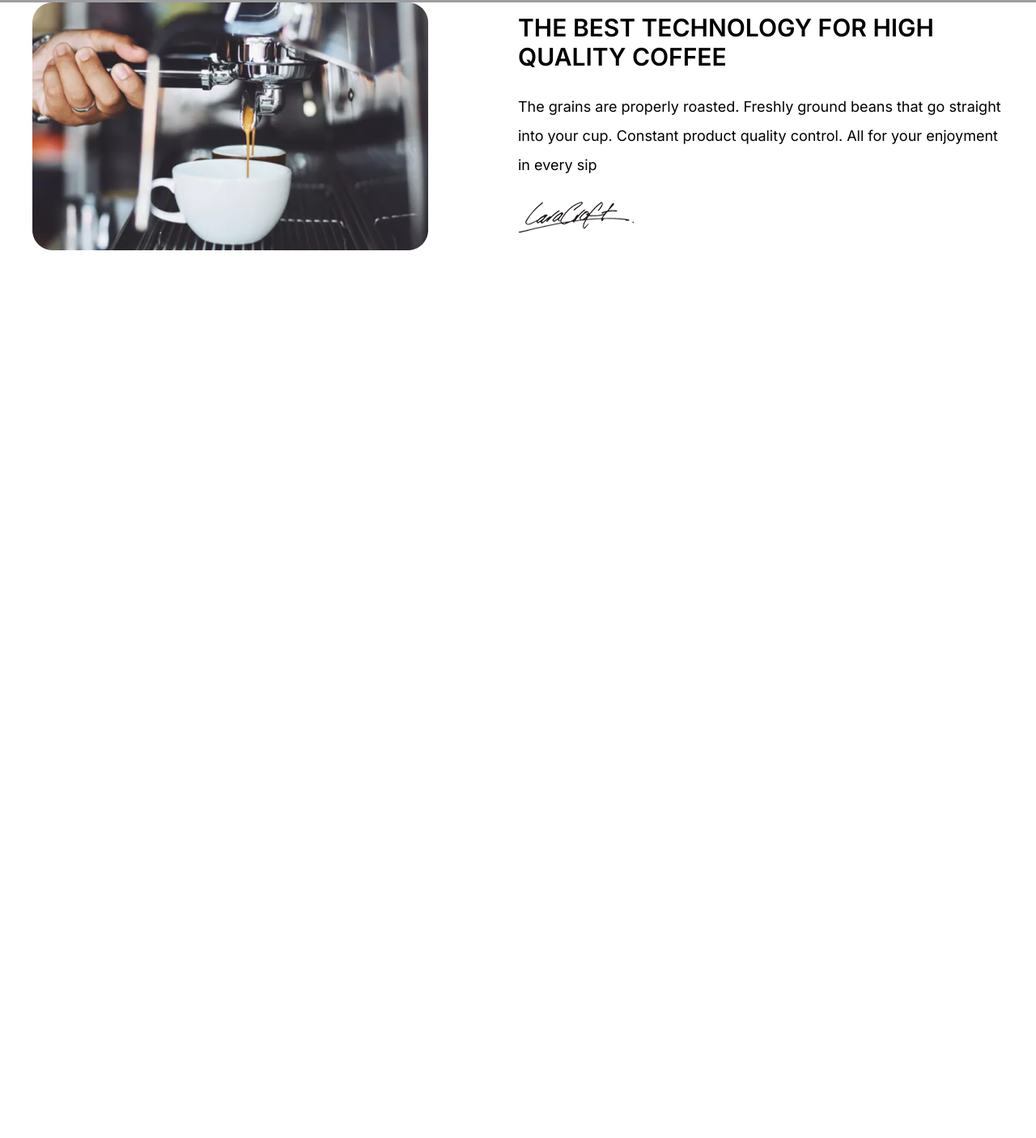
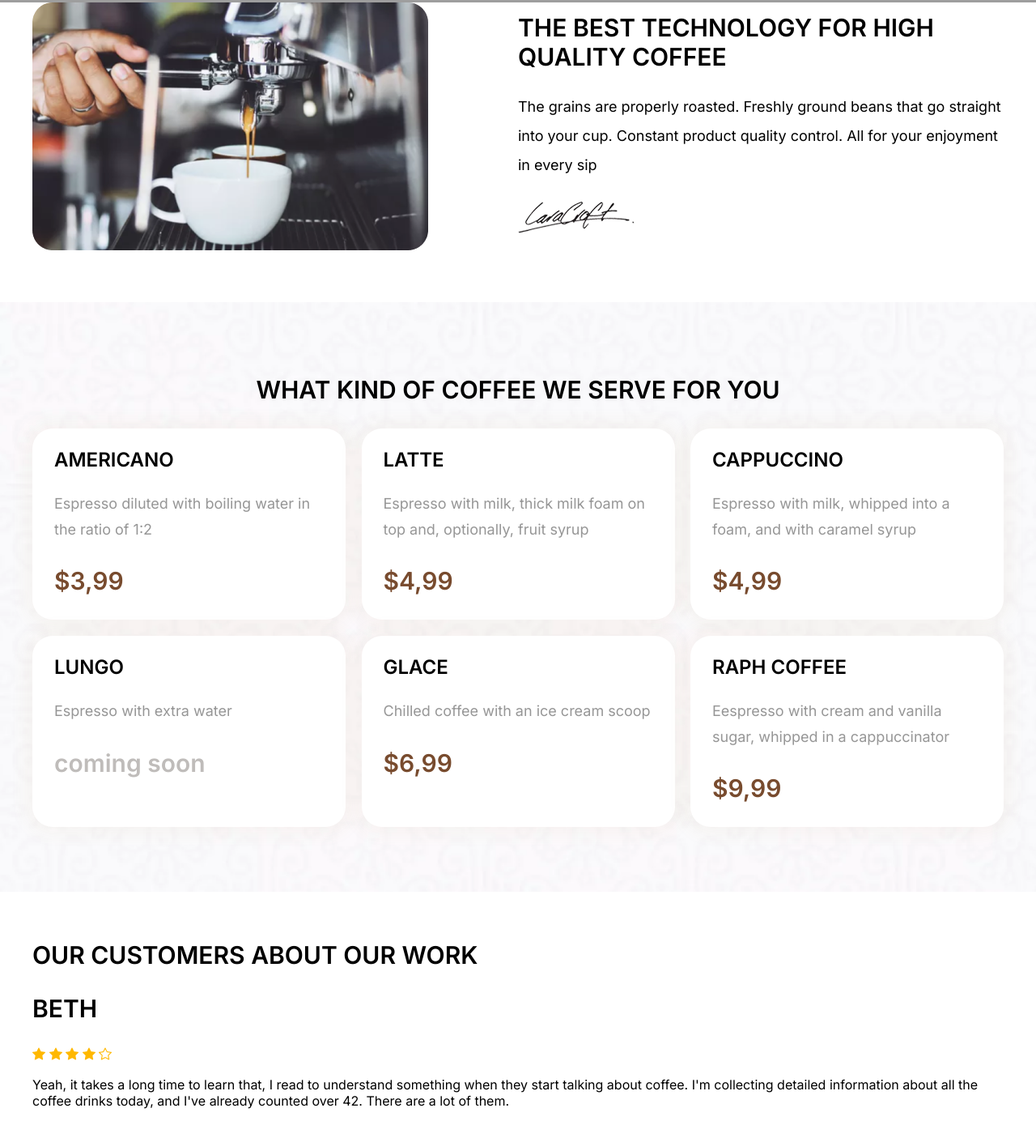
Before and after one commit to Nemefis/cafe, a plain HTML site: page index.html in a window 1280 px wide. Shown: the part 847-2252 px from the top of the page at 81% size. Before the commit the page ends 1160 px from the top, so only its background shows below. Drawn offline with Linux system fonts and the light colour scheme; grey boxes are pictures that could not be loaded.

Commit message:
add cards

```diff
--- a/index.html
+++ b/index.html
@@ -43,5 +43,61 @@
             </div>
         </div>
     </section>
+    <section class="cards-wrapper">
+        <div class="container">
+            <h3>What kind of Coffee we serve for you</h3>
+            <div class="cards">
+                <div class="cards-block">
+                    <div class="cards-body">
+                        <h3 class="cards-name">Americano</h3>
+                        <p class="cards-description">Espresso diluted with boiling water in the ratio of 1:2</p>
+                        <p class="cards-price">$3,99</p>
+                    </div>
+                </div>
+                <div class="cards-block">
+                    <h3 class="cards-name">Latte</h3>
+                    <p class="cards-description">Espresso with milk, thick milk foam on top and, optionally, fruit syrup</p>
+                    <p class="cards-price">$4,99</p>
+                </div>
+                <div class="cards-block">
+                    <h3 class="cards-name">Cappuccino</h3>
+                    <p class="cards-description">Espresso with milk, whipped into a foam, and with caramel syrup</p>
+                    <p class="cards-price">$4,99</p>
+                </div>
+                    <div class="cards-block">
+                        <h3 class="cards-name">Lungo </h3>
+                        <p class="cards-description">Espresso with extra water</p>
+                        <p class="cards-coming">coming soon</p>
+                    </div>
+                    <div class="cards-block">
+                        <h3 class="cards-name">Glace</h3>
+                        <p class="cards-description">Chilled coffee with an ice cream scoop</p>
+                        <p class="cards-price">$6,99</p>
+                    </div>
+                    <div class="cards-block">
+                        <h3 class="cards-name">Raph coffee</h3>
+                        <p class="cards-description">Eespresso with cream and vanilla sugar, whipped in a cappuccinator</p>
+                        <p class="cards-price">$9,99</p>
+                    </div>
+            </div>
+        </div>
+    </section>
+    <section class="reviews-wrapper">
+        <div class="container">
+            <h3>Our customers about our work</h3>
+            <div class="reviews">
+                <h3 class="reviews-name">Beth</h3>
+                <div class="reviews-star">
+                    <img src="img/star_1.png" alt="start">
+                    <img src="img/star_1.png" alt="start">
+                    <img src="img/star_1.png" alt="start">
+                    <img src="img/star_1.png" alt="start">
+                    <img src="img/star_2.png" alt="start">
+                </div>
+                <p class="reviews-text">Yeah, it takes a long time to learn that, I read to understand something when they start talking about coffee. I'm collecting detailed information about all the coffee drinks today, and I've already counted over 42. There are a lot of them.</p>
+                <img src="" alt="" class="reviews-img">
+            </div>
+        </div>
+    </section>
 </body>
 </html>
--- a/style.css
+++ b/style.css
@@ -91,6 +91,58 @@ h3 {
 .content-block-1-text p, .content-block-1-text h3 {
     margin: 0;
 }
+section.cards-wrapper {
+    background-image: url(img/bg.png);
+    background-size: cover;
+    padding: 60px 0;
+    margin: 60px 0;
+}
+.cards-wrapper h3 {
+   text-align: center;
+}
+.cards {
+    display: flex;
+    flex-wrap: wrap;
+    justify-content: space-between;
+}
+.cards-block {
+    width: 387px;
+    background: #fff;
+    box-shadow: 0px 0px 20px 10px rgba(182, 136, 52, 0.05);
+    border-radius: 25px;
+    margin-bottom: 20px;
+}
+.cards-block .cards-name {
+    text-align: left;
+}
+.cards-name, .cards-description, .cards-price, .cards-coming {
+    padding-left: 27px;
+    padding-right: 27px;
+}
+.cards-name {
+    color: #000;
+    font-size: 24px;
+    line-height: 29px;
+    font-weight: 600;
+}
+.cards-description {
+    color: #969696;
+    font-size: 18px;
+    line-height: 175%;
+    font-weight: 400;
+}
+.cards-price {
+    color: #784B2E;
+    font-size: 30px;
+    font-weight: 600;
+    line-height: 36px;
+}
+.cards-coming {
+    color: #BFBCBA;
+    font-size: 30px;
+    font-weight: 600;
+    line-height: 36px;
+}
 @media screen and (max-width: 500px) {
     .container, .top-text {
         width: 100%;
@@ -129,4 +181,10 @@ h3 {
     .content-block-1 .container {
         align-items: center;
     }
+    .cards {
+        justify-content: center;
+    }
+    .cards-block {
+        width: 350px;
+    }
 }
```
Also changed, not shown: img/bg.png (added), img/star_1.png (added), img/star_2.png (added), 1 other file.
